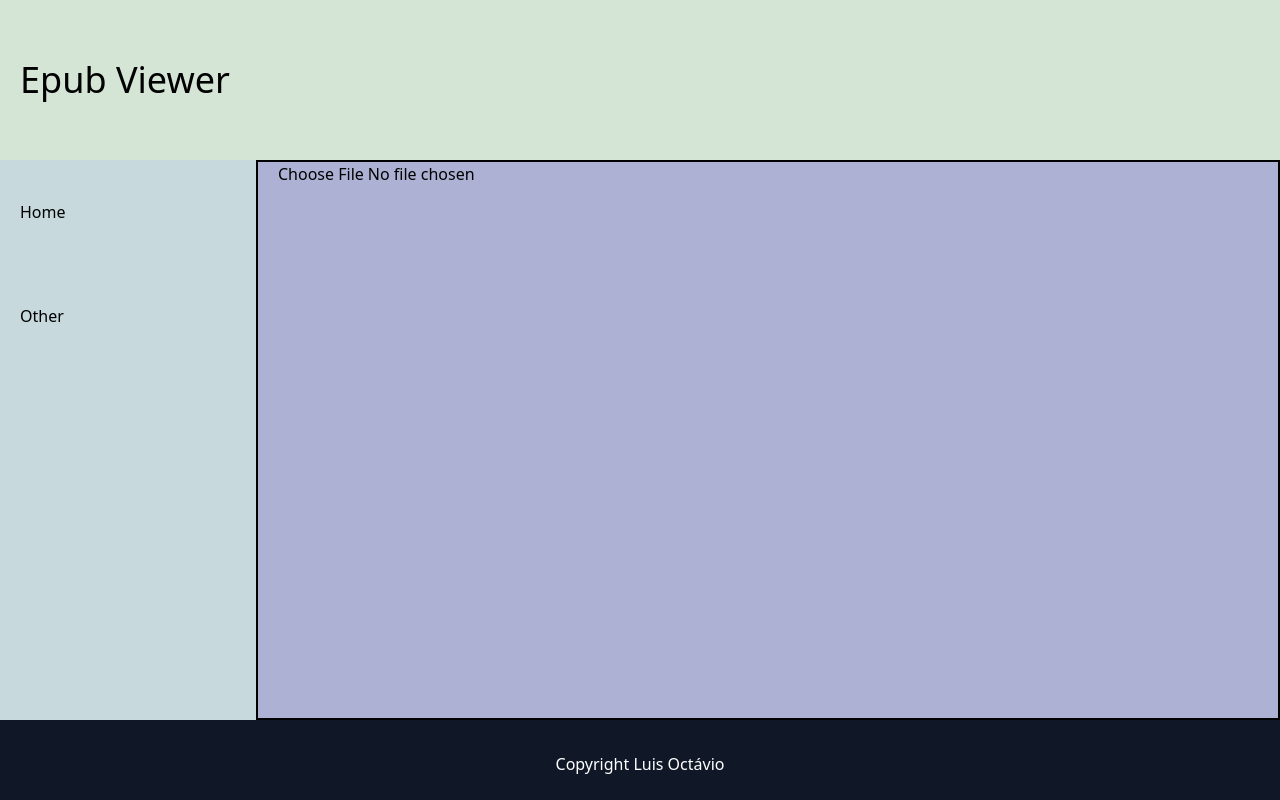
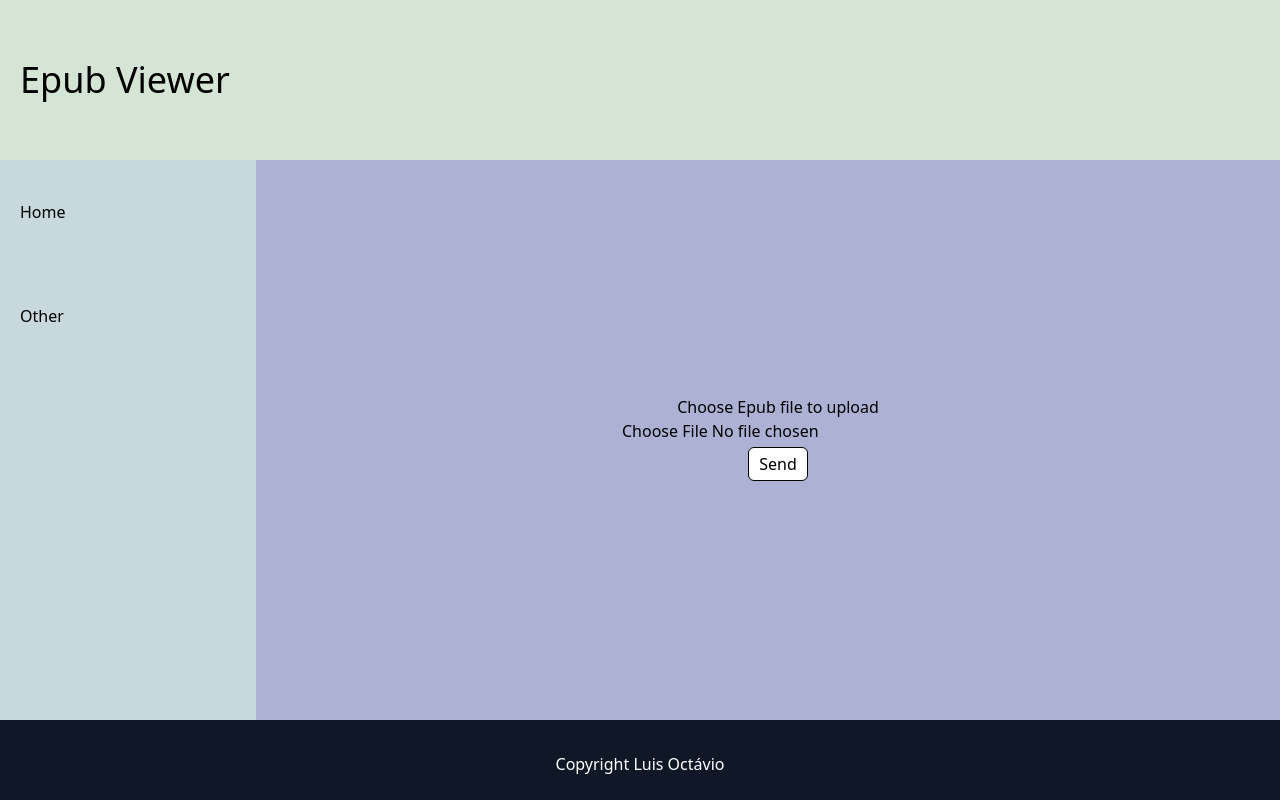
Before and after one commit to luis-octavius/epub-viewer, a React (Vite) app: page / in a window 1280 px wide. Built offline with nearby package versions, Linux system fonts and the light colour scheme.

Commit message:
feat: render ebook section

```diff
--- a/src/components/EpubArea.jsx
+++ b/src/components/EpubArea.jsx
@@ -1,14 +1,57 @@
 import { useState, useRef, useEffect } from "react";
+import ePub from "epubjs";
 
 export default function EpubArea() {
+    const [isFileUpload, setIsFileUpload] = useState(false);
+    const [book, setBook] = useState(null);
+
+    const getFile = () => {
+        const fileUpload = document.getElementById("file").files[0];
+        setIsFileUpload(true);
+        let book = ePub(fileUpload);
+        console.log(book);
+        setBook(book);
+    }
+
+    const loadEbook = () => {
+        const rendition = book.renderTo("area", {width: "100%", height: 400});
+        console.log("Book: ", book);
+        console.log("Rendition: ", rendition)
+        rendition.display();
+    }
+
     return (
-        <div className="epub pl-5 border-2 bg-[var(--main-bg)] border-black">
-            <input
-                type="file"
-            />
-            <button
-                type="submit"
-            />
+        <div className="flex flex-col items-center justify-center epub pl-5 bg-[var(--main-bg)] ">
+            {!isFileUpload ? (
+                <form
+                method="post"
+                className="flex flex-col items-center">
+                <label
+                    htmlFor="file"
+                    className="button"
+                >Choose Epub file to upload</label>
+                <input
+                    name="file"
+                    id="file"
+                    type="file"
+                    accept=".epub"
+                    onChange={()=> getFile()}
+                    />
+                <button
+                    className="w-15 bg-white rounded-md border-1 border-black p-1 m-1"
+                    type="submit"
+                >
+                Send
+                </button>
+                </form>
+            ) : (
+                <div
+                    id="area"
+                    onLoad={loadEbook()}
+                    className="w-full h-full"
+                >
+                </div>
+            )}
         </div>
     )
 }
```
